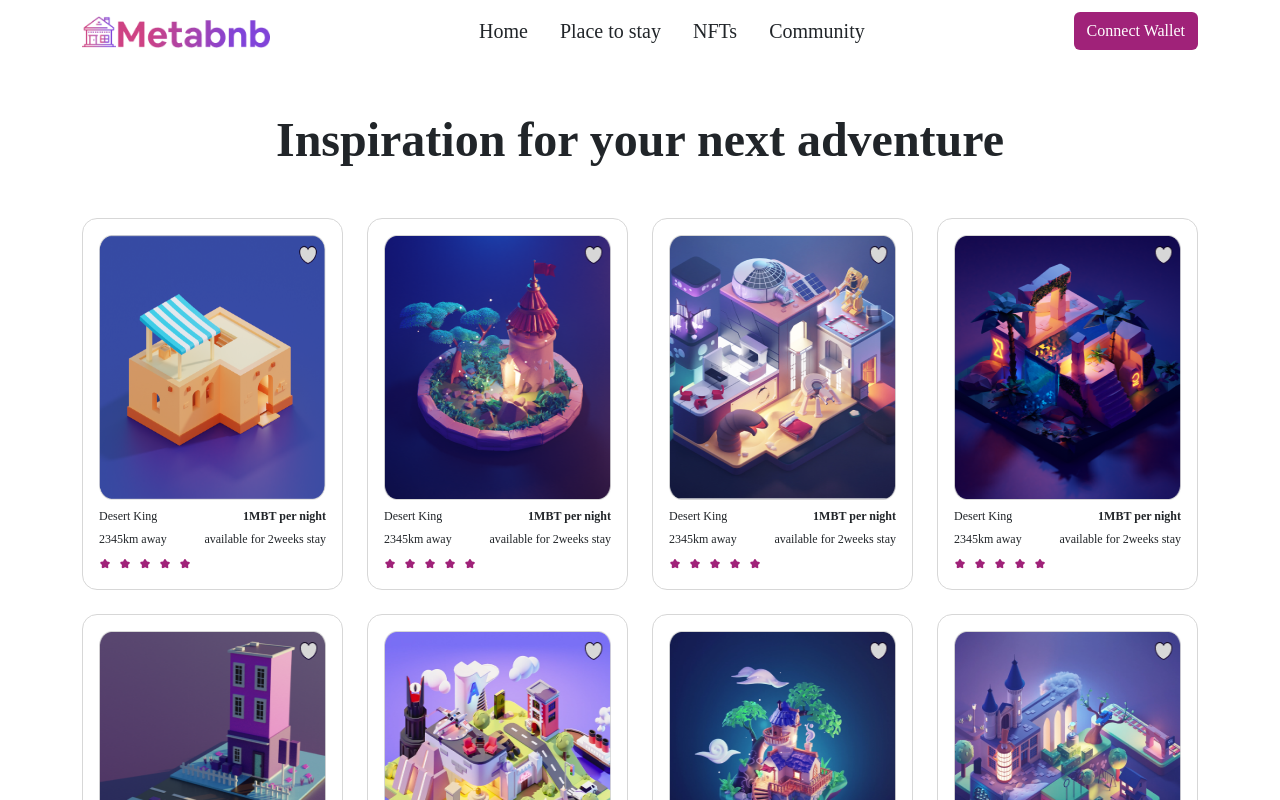
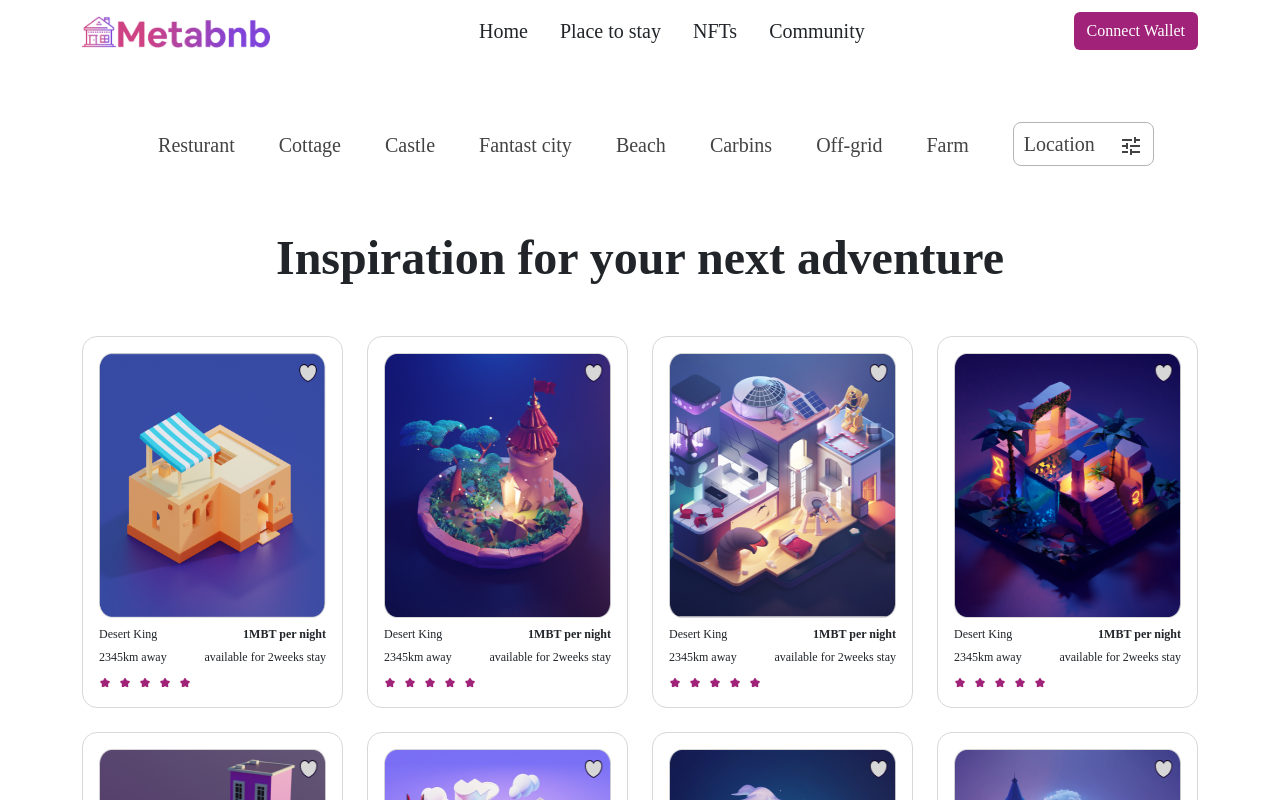
Before and after one commit to Seundavid18/hng-task-3-metabnb, a React (Create React App) app: page /location in a window 1280 px wide. Shown: the top 800 px of the page. Built offline with nearby package versions, Linux system fonts and the light colour scheme; a web font is replaced by a local one.

Commit message:
style: fixed hero styling

```diff
--- a/src/components/Hero/Herobox.jsx
+++ b/src/components/Hero/Herobox.jsx
@@ -7,8 +7,8 @@ const Herobox = () => {
   return (
     <div className='hero mt-5'>
         <div className='container'>
-            <div className='d-lg-flex flex-nowrap align-items-center gap-5'>
-                <div className=''>
+            <div className='row row-cols-1 row-cols-lg-2 align-items-center g-5'>
+                <div className='col col-lg-7'>
                     <h1 className='heroTxt mb-4'>Rent a <span style={{color: "#A02279"}}>Place</span> away from <span style={{color: "#A02279"}}>Home</span> in the <span style={{color: "#A02279"}}>Metaverse</span></h1>
                     <p className='heroDesc'>we provide you access to luxury and affordable houses in the metaverse, get a chance to turn your imagination to reality at your comfort zone</p>
                     <form className="mt-5 mb-4">
@@ -18,7 +18,7 @@ const Herobox = () => {
                         </div>
                     </form>
                 </div>
-                <div className='heroImg'>
+                <div className='col col-lg-5'>
                     <img src={heroImg} alt="" className='heroImg'/>
                 </div>
             </div>
--- a/src/components/Hero/herobox.css
+++ b/src/components/Hero/herobox.css
@@ -53,6 +53,7 @@
 
 .heroImg{
     width: 100%;
+    object-fit: cover;
 }
 
 .meta{
--- a/src/pages/NftPlace/NftPlace.jsx
+++ b/src/pages/NftPlace/NftPlace.jsx
@@ -1,6 +1,7 @@
 import React from 'react'
 import Topbar from '../../components/Topbar/Topbar'
 import './nftplace.css'
+import TuneIcon from '@mui/icons-material/Tune';
 import { nFTS } from '../../components/NFTs-Data/Nftdata'
 import Footer from '../../components/Footer/Footer'
 
@@ -9,6 +10,22 @@ const NftPlace = () => {
     <div>
         <Topbar />
         <div className='container mt-5'>
+            <div className='location'>
+                <ul className='locationList'>
+                    <li className='locationListItem'>Resturant</li>
+                    <li className='locationListItem'>Cottage</li>
+                    <li className='locationListItem'>Castle</li>
+                    <li className='locationListItem'>Fantast city</li>
+                    <li className='locationListItem'>Beach</li>
+                    <li className='locationListItem'>Carbins</li>
+                    <li className='locationListItem'>Off-grid</li>
+                    <li className='locationListItem'>Farm</li>
+                    <li className='locationListItem'>
+                        <span className='btnLocation'>Location<TuneIcon className='ms-4'/></span>
+                    </li>
+                </ul>
+                {/* <button className='btnLocation'>Location</button> */}
+            </div>
             <h1 className='inspo mb-5'>Inspiration for your next adventure</h1>
             <div className='mb-5'>
                 <div className='row justify-content-md-center row-cols-1 row-cols-md-2 row-cols-lg-4 g-4'>
--- a/src/pages/NftPlace/nftplace.css
+++ b/src/pages/NftPlace/nftplace.css
@@ -0,0 +1,25 @@
+.location{
+    margin: 70px 0px;
+}
+
+.locationList{
+    list-style: none;
+    display: flex;
+    justify-content: space-evenly;
+    align-items: center;
+}
+
+.locationListItem{
+    font-weight: 400;
+    font-size: 20px;
+    line-height: 25px;
+    color: #434343;
+    cursor: pointer;
+}
+
+.btnLocation{
+    background: linear-gradient(124.4deg, #FFFFFF 10.8%, #FFFFFF 87.34%);
+    border: 1px solid #B4B4B4;
+    border-radius: 8px;
+    padding: 10px;
+}
```
